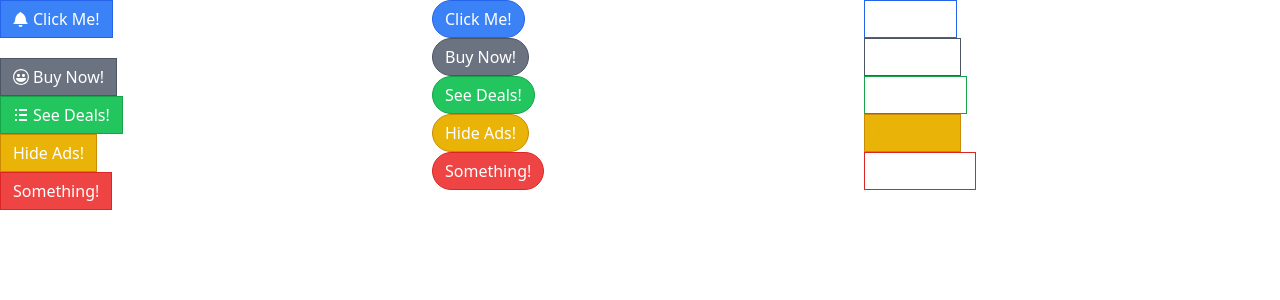
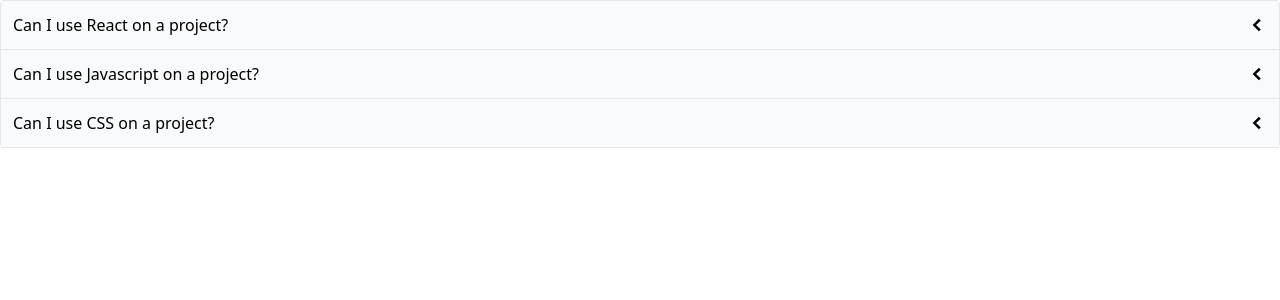
Before and after one commit to PaulGLujan/react-exercises, a React (Create React App) app in the folder custom-navigation/: page / in a window 1280 px wide. Shown: the top 300 px of the page. Built offline with nearby package versions, Linux system fonts and the light colour scheme.

Commit message:
Finishing up accordion..

```diff
--- a/custom-navigation/src/App.jsx
+++ b/custom-navigation/src/App.jsx
@@ -1,91 +1,28 @@
-import Button from "./Button";
-import { GoBell, GoSmiley, GoListUnordered } from "react-icons/go";
+import Accordion from "./components/Accordion";
 
 function App() {
-  return (
-    <div className="columns-3">
-      <div>
-        <div>
-          <Button primary className="mb-5">
-            <GoBell />
-            Click Me!
-          </Button>
-        </div>
-        <div>
-          <Button secondary>
-            <GoSmiley />
-            Buy Now!
-          </Button>
-        </div>
-        <div>
-          <Button success>
-            <GoListUnordered />
-            See Deals!
-          </Button>
-        </div>
-        <div>
-          <Button warning>Hide Ads!</Button>
-        </div>
-        <div>
-          <Button danger>Something!</Button>
-        </div>
-      </div>
-      <div>
-        <div>
-          <Button primary rounded>
-            Click Me!
-          </Button>
-        </div>
-        <div>
-          <Button secondary rounded>
-            Buy Now!
-          </Button>
-        </div>
-        <div>
-          <Button success rounded>
-            See Deals!
-          </Button>
-        </div>
-        <div>
-          <Button warning rounded>
-            Hide Ads!
-          </Button>
-        </div>
-        <div>
-          <Button danger rounded>
-            Something!
-          </Button>
-        </div>
-      </div>
-      <div>
-        <div>
-          <Button primary outline>
-            Click Me!
-          </Button>
-        </div>
-        <div>
-          <Button secondary outline>
-            Buy Now!
-          </Button>
-        </div>
-        <div>
-          <Button success outline>
-            See Deals!
-          </Button>
-        </div>
-        <div>
-          <Button warning outline>
-            Hide Ads!
-          </Button>
-        </div>
-        <div>
-          <Button danger outline>
-            Something!
-          </Button>
-        </div>
-      </div>
-    </div>
-  );
+  const items = [
+    {
+      id: "l2kj5",
+      label: "Can I use React on a project?",
+      content:
+        "You can use React on any project you want. You can use React on any project you want. You can use React on any project you want. You can use React on any project you want.",
+    },
+    {
+      id: "lk2j35lkj",
+      label: "Can I use Javascript on a project?",
+      content:
+        "You can use React on any project you want. You can use React on any project you want. You can use React on any project you want. You can use React on any project you want.",
+    },
+    {
+      id: "l1kj2i0g",
+      label: "Can I use CSS on a project?",
+      content:
+        "You can use React on any project you want. You can use React on any project you want. You can use React on any project you want. You can use React on any project you want.",
+    },
+  ];
+
+  return <Accordion items={items} />;
 }
 
 export default App;
--- /dev/null
+++ b/custom-navigation/src/components/Accordion.jsx
@@ -0,0 +1,42 @@
+import { useState } from "react";
+import { GoChevronDown, GoChevronLeft } from "react-icons/go";
+
+const Accordion = ({ items }) => {
+  const [expandedIndex, setExpandedIndex] = useState(-1);
+
+  const handleClick = (nextIndex) => {
+    setExpandedIndex((currentExpandedIndex) => {
+      if (currentExpandedIndex === nextIndex) {
+        return -1;
+      } else {
+        return nextIndex;
+      }
+    });
+  };
+
+  const renderedItems = items.map((item, index) => {
+    const isExpanded = index === expandedIndex;
+    const icon = (
+      <span className="text-xl">
+        {isExpanded ? <GoChevronDown /> : <GoChevronLeft />}
+      </span>
+    );
+
+    return (
+      <div key={item.id}>
+        <div
+          className="flex cursor-pointer items-center justify-between border-b bg-gray-50 p-3"
+          onClick={() => handleClick(index)}
+        >
+          {item.label}
+          {icon}
+        </div>
+        {isExpanded && <div className="border-b p-5">{item.content}</div>}
+      </div>
+    );
+  });
+
+  return <div className="rounded border-x border-t">{renderedItems}</div>;
+};
+
+export default Accordion;
--- /dev/null
+++ b/custom-navigation/src/pages/ButtonPage.jsx
@@ -0,0 +1,91 @@
+import Button from "../components/Button";
+import { GoBell, GoSmiley, GoListUnordered } from "react-icons/go";
+
+function ButtonPage() {
+  return (
+    <div className="columns-3">
+      <div>
+        <div>
+          <Button primary className="mb-5">
+            <GoBell />
+            Click Me!
+          </Button>
+        </div>
+        <div>
+          <Button secondary>
+            <GoSmiley />
+            Buy Now!
+          </Button>
+        </div>
+        <div>
+          <Button success>
+            <GoListUnordered />
+            See Deals!
+          </Button>
+        </div>
+        <div>
+          <Button warning>Hide Ads!</Button>
+        </div>
+        <div>
+          <Button danger>Something!</Button>
+        </div>
+      </div>
+      <div>
+        <div>
+          <Button primary rounded>
+            Click Me!
+          </Button>
+        </div>
+        <div>
+          <Button secondary rounded>
+            Buy Now!
+          </Button>
+        </div>
+        <div>
+          <Button success rounded>
+            See Deals!
+          </Button>
+        </div>
+        <div>
+          <Button warning rounded>
+            Hide Ads!
+          </Button>
+        </div>
+        <div>
+          <Button danger rounded>
+            Something!
+          </Button>
+        </div>
+      </div>
+      <div>
+        <div>
+          <Button primary outline>
+            Click Me!
+          </Button>
+        </div>
+        <div>
+          <Button secondary outline>
+            Buy Now!
+          </Button>
+        </div>
+        <div>
+          <Button success outline>
+            See Deals!
+          </Button>
+        </div>
+        <div>
+          <Button warning outline>
+            Hide Ads!
+          </Button>
+        </div>
+        <div>
+          <Button danger outline>
+            Something!
+          </Button>
+        </div>
+      </div>
+    </div>
+  );
+}
+
+export default ButtonPage;
```
Also changed, not shown: custom-navigation/src/components/Button.jsx (renamed from custom-navigation/src/Button.jsx).
